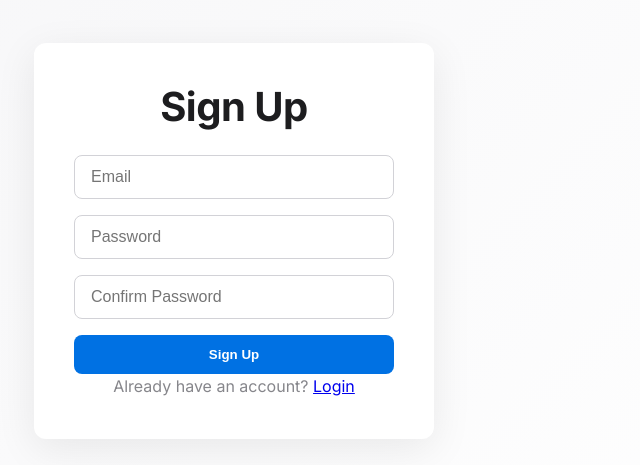
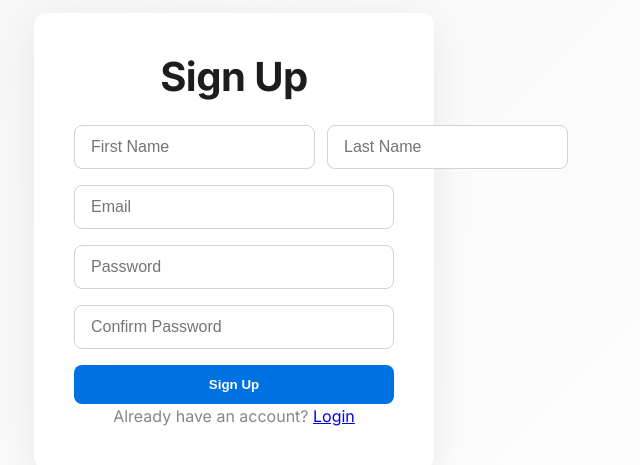
Before and after one commit to Jai-Negi/smart-receptionist, a Next.js app in the folder frontend/: page /auth/signup in a window 1280 px wide. Shown: the part 159-624 px from the top of the page, without its empty margins (406-1046 px from the left). Built offline with nearby package versions, Linux system fonts and the light colour scheme; no server answers.

Commit message:
feat(auth): add first/last name to signup and display on dashboard

```diff
--- a/frontend/app/auth/signup/page.jsx
+++ b/frontend/app/auth/signup/page.jsx
@@ -2,11 +2,14 @@
 
 import { useState } from 'react';
 import { createUserWithEmailAndPassword } from 'firebase/auth';
-import { auth } from '@/lib/firebase';
+import { auth, db } from '@/lib/firebase';
+import { doc, setDoc } from 'firebase/firestore';
 import { useRouter } from 'next/navigation';
 import Link from 'next/link';
 
 export default function Signup() {
+  const [firstName, setFirstName] = useState('');
+  const [lastName, setLastName] = useState('');
   const [email, setEmail] = useState('');
   const [password, setPassword] = useState('');
   const [confirmPassword, setConfirmPassword] = useState('');
@@ -18,6 +21,11 @@ export default function Signup() {
     e.preventDefault();
     setError('');
 
+    if (!firstName.trim() || !lastName.trim()) {
+      setError('First and last name are required');
+      return;
+    }
+
     if (password !== confirmPassword) {
       setError('Passwords do not match');
       return;
@@ -26,7 +34,19 @@ export default function Signup() {
     setLoading(true);
 
     try {
-      await createUserWithEmailAndPassword(auth, email, password);
+      // Create user in Firebase Auth
+      const userCredential = await createUserWithEmailAndPassword(auth, email, password);
+      const user = userCredential.user;
+
+      // Save user profile to Firestore
+      await setDoc(doc(db, 'users', user.uid), {
+        uid: user.uid,
+        firstName: firstName,
+        lastName: lastName,
+        email: email,
+        createdAt: new Date(),
+      });
+
       router.push('/dashboard');
     } catch (err) {
       setError(err.message);
@@ -40,6 +60,22 @@ export default function Signup() {
       <div className="auth-container">
         <h1>Sign Up</h1>
         <form onSubmit={handleSignup}>
+          <div className="name-row">
+            <input
+              type="text"
+              placeholder="First Name"
+              value={firstName}
+              onChange={(e) => setFirstName(e.target.value)}
+              required
+            />
+            <input
+              type="text"
+              placeholder="Last Name"
+              value={lastName}
+              onChange={(e) => setLastName(e.target.value)}
+              required
+            />
+          </div>
           <input
             type="email"
             placeholder="Email"
@@ -100,6 +136,12 @@ export default function Signup() {
           gap: 16px;
         }
 
+        .name-row {
+          display: grid;
+          grid-template-columns: 1fr 1fr;
+          gap: 12px;
+        }
+
         input {
           padding: 12px 16px;
           border: 1px solid #d2d2d7;
```
Also changed, not shown: frontend/app/dashboard/page.jsx (+19 -5 lines).
